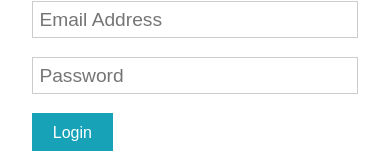
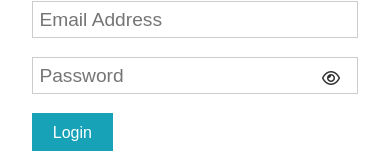
Before and after one commit to RaktimParasar/Socialfordev, a React (Create React App) app in the folder frontend/: page /login in a window 390 px wide. Shown: the part 226-386 px from the top of the page. Built offline with nearby package versions, Linux system fonts and the light colour scheme; no server answers.

Commit message:
feat: password show hide toggle

```diff
--- a/frontend/src/App.css
+++ b/frontend/src/App.css
@@ -488,12 +488,36 @@ button {
   margin-bottom: 0.5rem;
 }
 
+/* password toggle icon */
+.password-icon {
+  position: absolute;
+  left: auto;
+  right: 250px;
+  text-indent: 32px;
+  top: 380px;
+
+}
+.password-icon-login {
+  position: absolute;
+  left: auto;
+  right: 250px;
+  text-indent: 32px;
+  top: 300px;
+}
+
 /* Mobile Styles */
 @media (max-width: 700px) {
   .container {
     margin-top: 8rem;
   }
-
+  .password-icon {
+    top: 400px;
+    right: 50px;
+  }
+  .password-icon-login {
+    top: 296px;
+    right: 50px;
+  }
   .hide-sm {
     display: none;
   }
--- a/frontend/src/components/auth/Login.js
+++ b/frontend/src/components/auth/Login.js
@@ -20,6 +20,8 @@ const Login = ({ login, isAuthenticated }) => {
         password: '',
     });
 
+    const [showPasswordToggle,  setShowPasswordToggle] = useState(false);
+
     const { email, password } = formData;
 
     const onChangeHandle = (e) => {
@@ -33,6 +35,10 @@ const Login = ({ login, isAuthenticated }) => {
     const onSubmitHandle = (e) => {
         e.preventDefault();
         login(email, password);
+    };
+
+    const passwordToggle = () => {
+        setShowPasswordToggle(!showPasswordToggle)
     };
 
     //Redirect if logged in
@@ -58,13 +64,16 @@ const Login = ({ login, isAuthenticated }) => {
                     </div>
                     <div className="form-group">
                     <input
-                        type="password"
+                        type={showPasswordToggle ? 'text' : 'password'}
                         placeholder="Password"
                         name="password"
                         value={password}
                         onChange={e => onChangeHandle(e)}
                         minLength="6"
                     />
+                    <i
+                    onClick={passwordToggle}
+                    className={`fa ${showPasswordToggle ? 'fa-eye-slash' : 'fa-eye'} password-icon-login`}></i>
                     </div>
                     <input type="submit" className="btn btn-primary" value="Login" />
                 </form>
--- a/frontend/src/components/auth/Register.js
+++ b/frontend/src/components/auth/Register.js
@@ -23,6 +23,8 @@ const Register = ({ setAlert, register, isAuthenticated }) => {
         password2: '',
     });
 
+    const [showPasswordToggle,  setShowPasswordToggle] = useState(false);
+
     const { name, email, password, password2 } = formData;
 
     const onChangeHandle = (e) => {
@@ -42,6 +44,10 @@ const Register = ({ setAlert, register, isAuthenticated }) => {
         }
     };
 
+    const passwordToggle = () => {
+        setShowPasswordToggle(!showPasswordToggle)
+    };
+
     //Redirect if logged in
     if(isAuthenticated){
         return <Redirect to='/dashboard' />
@@ -59,7 +65,7 @@ const Register = ({ setAlert, register, isAuthenticated }) => {
                     name="name"
                     value={name}
                     onChange={e => onChangeHandle(e)}
-                    // required
+                    required
                     />
                     </div>
                     <div className="form-group">
@@ -69,7 +75,7 @@ const Register = ({ setAlert, register, isAuthenticated }) => {
                     name="email"
                     value={email}
                     onChange={e => onChangeHandle(e)}
-                    // required
+                    required
                     />
                     <small className="form-text"
                         >This site uses Gravatar so if you want a profile image, use a
@@ -78,13 +84,16 @@ const Register = ({ setAlert, register, isAuthenticated }) => {
                     </div>
                     <div className="form-group">
                     <input
-                        type="password"
+                        type={showPasswordToggle ? 'text' : 'password'}
                         placeholder="Password"
                         name="password"
                         value={password}
                         onChange={e => onChangeHandle(e)}
-                        // minLength="6"
+                        minLength="6"
                     />
+                    <i
+                    onClick={passwordToggle}
+                    className={`fa ${showPasswordToggle ? 'fa-eye-slash' : 'fa-eye'} password-icon`}></i>
                     </div>
                     <div className="form-group">
                     <input
@@ -93,7 +102,7 @@ const Register = ({ setAlert, register, isAuthenticated }) => {
                         name="password2"
                         value={password2}
                         onChange={e => onChangeHandle(e)}
-                        // minLength="6"
+                        minLength="6"
                     />
                     </div>
                     <input type="submit" className="btn btn-primary" value="Register" />
```
